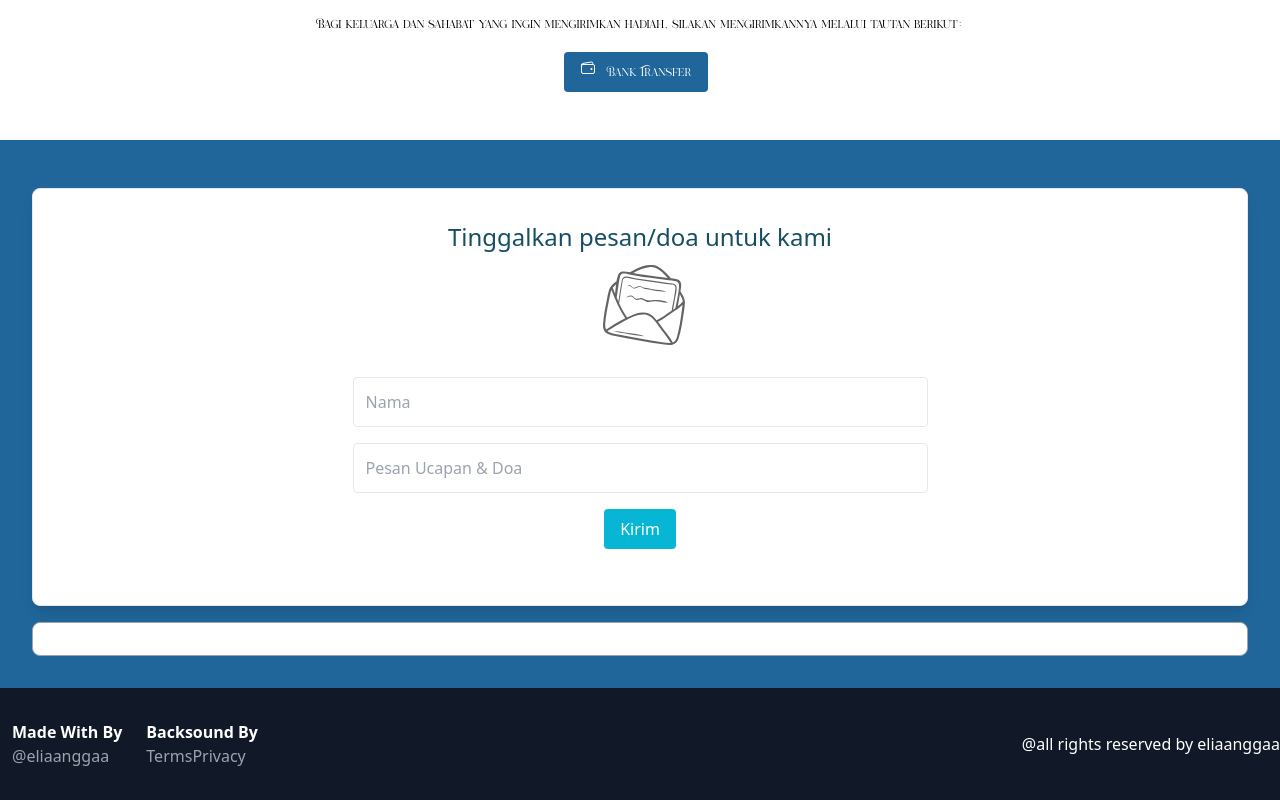
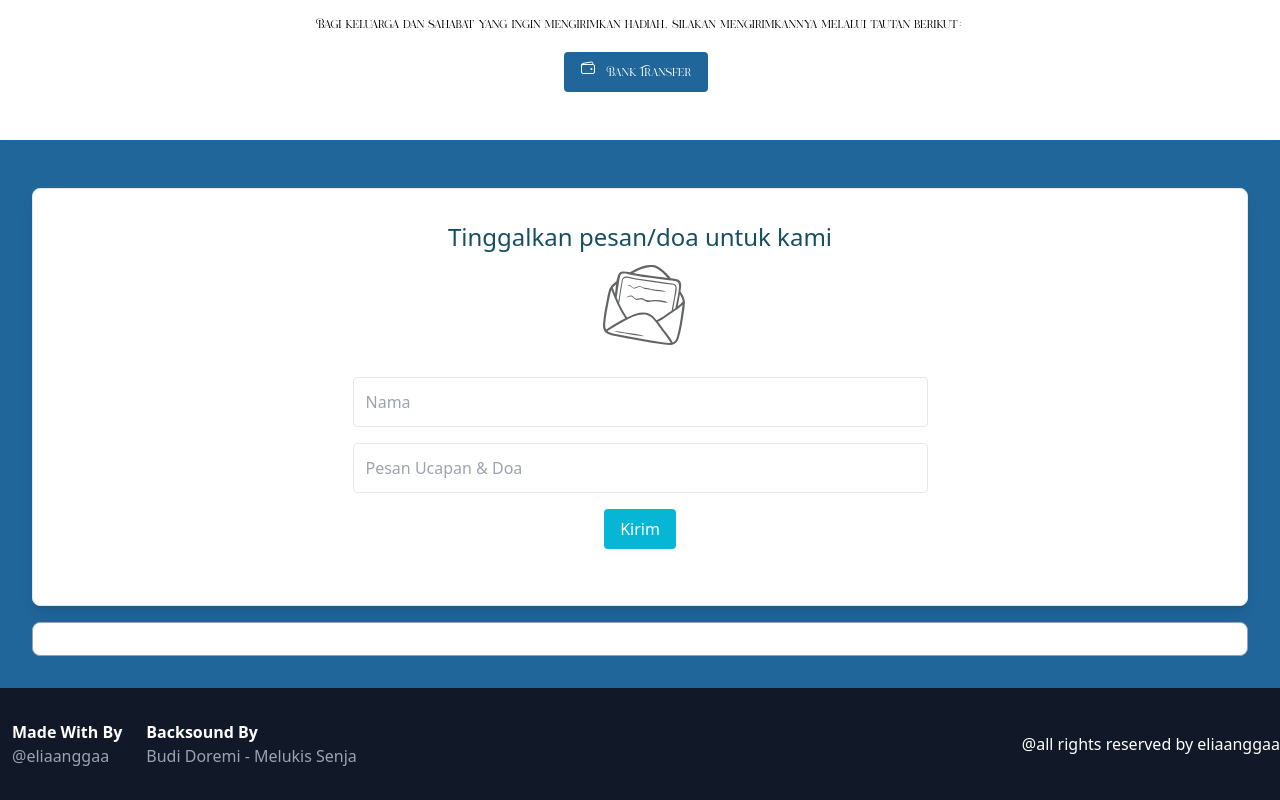
Before and after one commit to eliaangga/wedding, a React (Create React App) app: page / in a window 1280 px wide. Shown: the part 5386-6186 px from the top of the page. Built offline with nearby package versions, Linux system fonts and the light colour scheme; what ldrs would draw is missing.

Commit message:
update kalimat

```diff
--- a/src/pages/Footer/Footer.js
+++ b/src/pages/Footer/Footer.js
@@ -10,8 +10,7 @@ export default function Footer() {
           </div>
           <div className="px-3">
             <h5 className="font-bold">Backsound By</h5>
-            <a href="#" className="text-gray-400 hover:text-white">Terms</a>
-            <a href="#" className="text-gray-400 hover:text-white">Privacy</a>
+            <a href="#" className="text-gray-400 hover:text-white">Budi Doremi - Melukis Senja</a>
           </div>
         </div>
 
```
